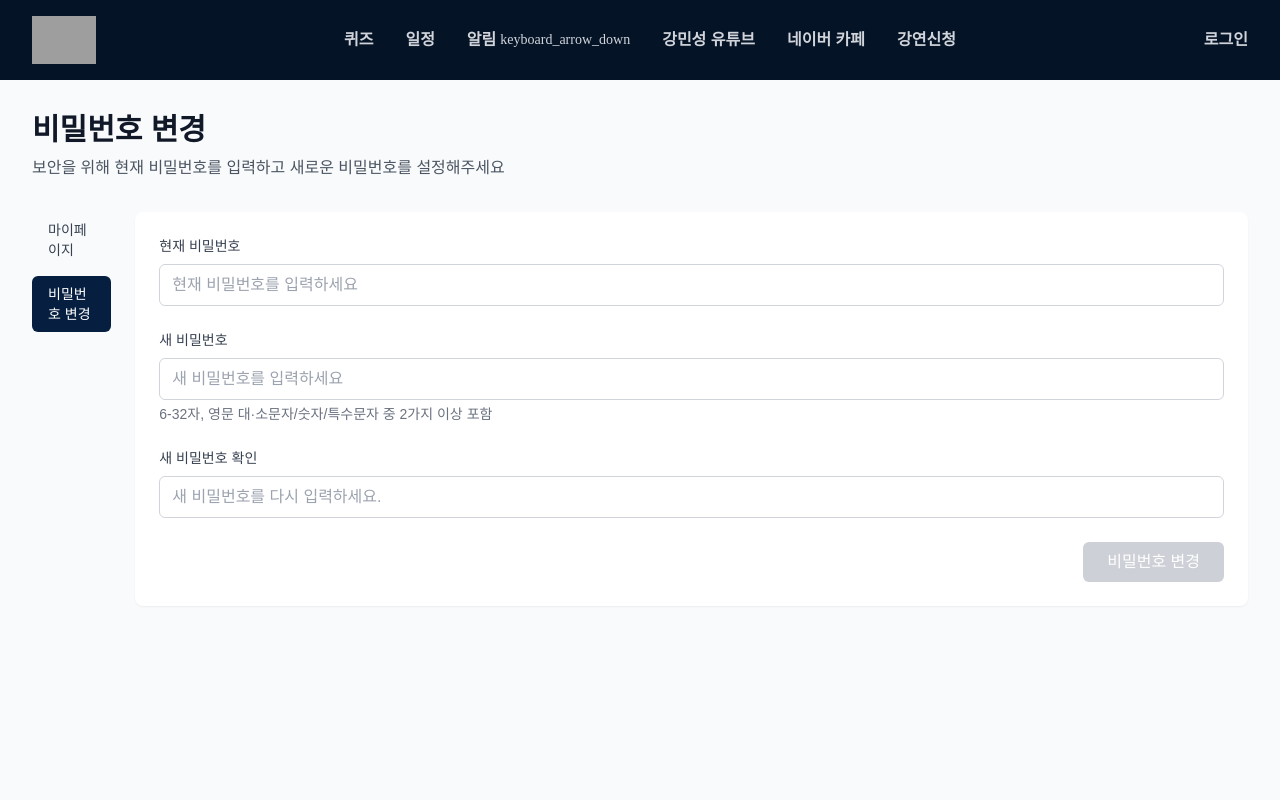
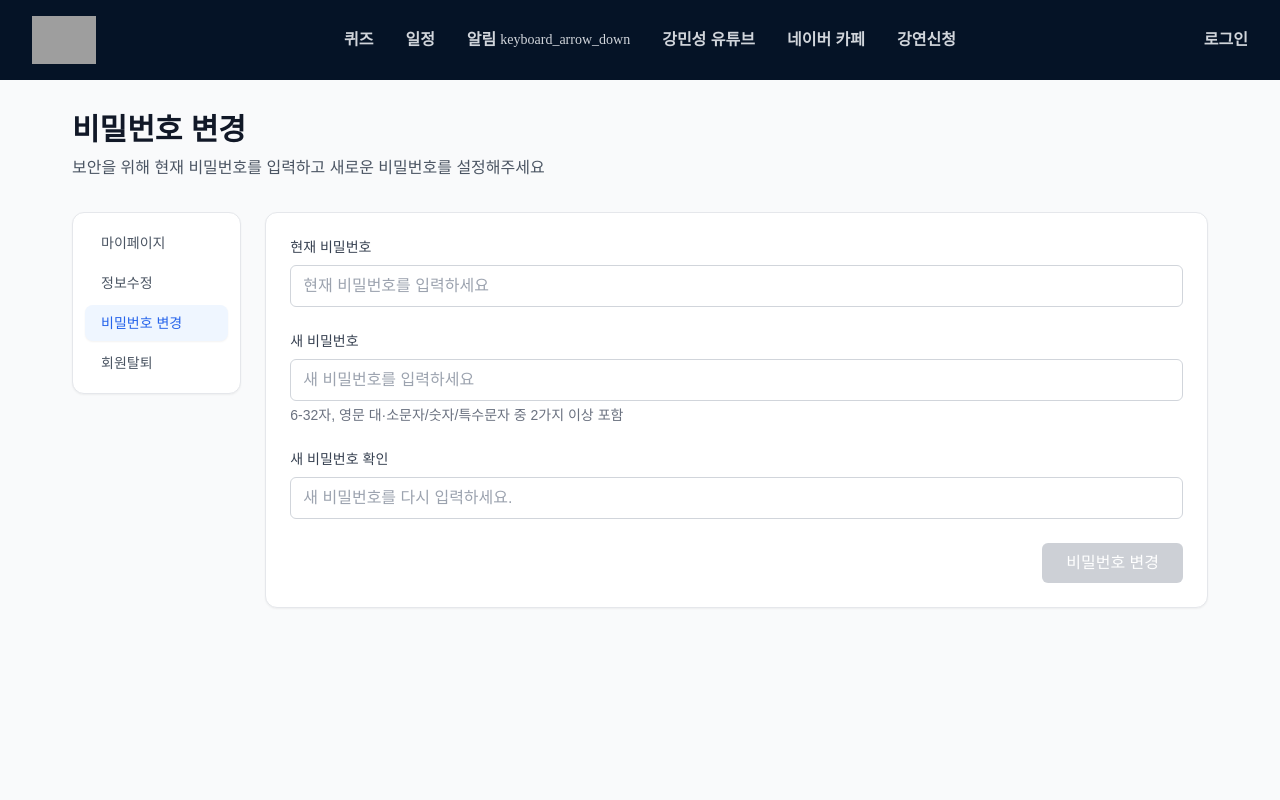
Before and after one commit to kmshistory/kmshistory-v2, a React (Vite) app in the folder frontend/: page /mypage/change-password in a window 1280 px wide. Shown: the top 800 px of the page. Built offline with nearby package versions, Linux system fonts and the light colour scheme; no server answers; grey boxes are pictures that could not be loaded; a web font is replaced by a local one.

Commit message:
<refactor> : 페이지 컨텐츠 영역 너비 조절

```diff
--- a/frontend/src/client/pages/ChangePassword.jsx
+++ b/frontend/src/client/pages/ChangePassword.jsx
@@ -1,11 +1,12 @@
 import React, { useState, useEffect } from 'react';
-import { useNavigate, Link } from 'react-router-dom';
+import { useNavigate, Link, useLocation } from 'react-router-dom';
 import { useTheme, themeUtils } from '../../shared/components/ThemeProvider';
 import apiClient from '../../shared/api/client';
 
 export default function ChangePassword() {
   const theme = useTheme();
   const navigate = useNavigate();
+  const location = useLocation();
 
   // 🎨 theme 기반 색상
   const primary = themeUtils.getColor(theme, 'primary');
@@ -171,38 +172,46 @@ export default function ChangePassword() {
     }
   };
 
+  const menuItems = [
+    { to: '/mypage', label: '마이페이지' },
+    { to: '/mypage/edit-profile', label: '정보수정' },
+    { to: '/mypage/change-password', label: '비밀번호 변경' },
+    { to: '/mypage/withdraw', label: '회원탈퇴' },
+  ];
+
   return (
     <div className="min-h-screen bg-gray-50 py-8 transition-colors duration-200">
-      <div className="w-full px-4 sm:px-6 lg:px-8">
+      <div className="w-full sm:w-[95%] md:w-[768px] lg:w-[1024px] xl:w-[1200px] mx-auto px-4 sm:px-6 lg:px-8">
         <div className="mb-8">
           <h1 className="text-3xl font-bold text-gray-900">비밀번호 변경</h1>
           <p className="mt-2 text-gray-600">보안을 위해 현재 비밀번호를 입력하고 새로운 비밀번호를 설정해주세요</p>
         </div>
 
-        <div className="grid grid-cols-1 lg:grid-cols-12 gap-6">
+        <div className="grid gap-6 lg:grid-cols-12">
           {/* LNB */}
-          <div className="lg:col-span-1">
-            <nav className="space-y-2">
-              <Link
-                to="/mypage"
-                className="block px-4 py-2 text-sm font-medium text-gray-700 hover:bg-gray-100 rounded-md transition-colors duration-200"
-              >
-                마이페이지
-              </Link>
-              <Link
-                to="/mypage/change-password"
-                className="block px-4 py-2 text-sm font-medium text-white rounded-md transition-colors duration-200"
-                style={{ backgroundColor: primary }}
-              >
-                비밀번호 변경
-              </Link>
+          <aside className="lg:col-span-2">
+            <nav className="space-y-1 rounded-xl border border-gray-200 bg-white p-3 shadow-sm">
+              {menuItems.map((item) => {
+                const isActive = location.pathname === item.to;
+                return (
+                  <Link
+                    key={item.to}
+                    to={item.to}
+                    className={`block rounded-lg px-4 py-2 text-sm font-medium transition ${
+                      isActive ? 'bg-blue-50 text-blue-600 shadow-sm' : 'text-gray-600 hover:bg-gray-50'
+                    }`}
+                  >
+                    {item.label}
+                  </Link>
+                );
+              })}
             </nav>
-          </div>
+          </aside>
 
           {/* 메인 콘텐츠 */}
-          <div className="lg:col-span-11">
-            <div className="bg-white shadow-sm rounded-lg transition-colors duration-200">
-              <form id="changePasswordForm" className="space-y-6 p-6" onSubmit={handleSubmit}>
+          <main className="lg:col-span-10">
+            <div className="rounded-xl border border-gray-200 bg-white p-6 shadow-sm transition-colors duration-200">
+              <form id="changePasswordForm" className="space-y-6" onSubmit={handleSubmit}>
                 {/* 현재 비밀번호 */}
                 <div>
                   <label htmlFor="currentPassword" className="block text-sm font-medium text-gray-700 mb-2">
@@ -348,7 +357,7 @@ export default function ChangePassword() {
                 </div>
               </form>
             </div>
-          </div>
+          </main>
         </div>
       </div>
 
--- a/frontend/src/client/pages/EditProfile.jsx
+++ b/frontend/src/client/pages/EditProfile.jsx
@@ -1,11 +1,12 @@
 import React, { useState, useEffect } from 'react';
-import { useNavigate, Link } from 'react-router-dom';
+import { useNavigate, Link, useLocation } from 'react-router-dom';
 import { useTheme, themeUtils } from '../../shared/components/ThemeProvider';
 import apiClient from '../../shared/api/client';
 
 export default function EditProfile() {
   const theme = useTheme();
   const navigate = useNavigate();
+  const location = useLocation();
 
   // 🎨 theme 기반 색상
   const primary = themeUtils.getColor(theme, 'primary');
@@ -191,14 +192,14 @@ export default function EditProfile() {
       });
 
       if (response.status === 200) {
-        // 성공 메시지 표시 후 페이지 새로고침
+        // 성공 메시지 표시 후 마이페이지로 이동
         setNicknameResult({
           message: '정보가 성공적으로 수정되었습니다.',
           type: 'success',
           visible: true,
         });
         setTimeout(() => {
-          window.location.reload();
+          navigate('/mypage');
         }, 1500);
       }
     } catch (error) {
@@ -252,44 +253,46 @@ export default function EditProfile() {
     return null;
   }
 
+  const menuItems = [
+    { to: '/mypage', label: '마이페이지' },
+    { to: '/mypage/edit-profile', label: '정보수정' },
+    { to: '/mypage/change-password', label: '비밀번호 변경' },
+    { to: '/mypage/withdraw', label: '회원탈퇴' },
+  ];
+
   return (
     <div className="min-h-screen bg-gray-50 py-8 transition-colors duration-200">
-      <div className="w-full px-4 sm:px-6 lg:px-8">
+      <div className="w-full sm:w-[95%] md:w-[768px] lg:w-[1024px] xl:w-[1200px] mx-auto px-4 sm:px-6 lg:px-8">
         <div className="mb-8">
           <h1 className="text-3xl font-bold text-gray-900">정보수정</h1>
           <p className="mt-2 text-gray-600">내 정보를 수정하세요</p>
         </div>
 
-        <div className="grid grid-cols-1 lg:grid-cols-12 gap-6">
+        <div className="grid gap-6 lg:grid-cols-12">
           {/* LNB */}
-          <div className="lg:col-span-1">
-            <nav className="space-y-2">
-              <Link
-                to="/mypage"
-                className="block px-4 py-2 text-sm font-medium text-gray-700 hover:bg-gray-100 rounded-md transition-colors duration-200"
-              >
-                마이페이지
-              </Link>
-              <Link
-                to="/mypage/change-password"
-                className="block px-4 py-2 text-sm font-medium text-gray-700 hover:bg-gray-100 rounded-md transition-colors duration-200"
-              >
-                비밀번호 변경
-              </Link>
-              <Link
-                to="/mypage/edit-profile"
-                className="block px-4 py-2 text-sm font-medium text-white rounded-md transition-colors duration-200"
-                style={{ backgroundColor: primary }}
-              >
-                정보수정
-              </Link>
+          <aside className="lg:col-span-2">
+            <nav className="space-y-1 rounded-xl border border-gray-200 bg-white p-3 shadow-sm">
+              {menuItems.map((item) => {
+                const isActive = location.pathname === item.to;
+                return (
+                  <Link
+                    key={item.to}
+                    to={item.to}
+                    className={`block rounded-lg px-4 py-2 text-sm font-medium transition ${
+                      isActive ? 'bg-blue-50 text-blue-600 shadow-sm' : 'text-gray-600 hover:bg-gray-50'
+                    }`}
+                  >
+                    {item.label}
+                  </Link>
+                );
+              })}
             </nav>
-          </div>
+          </aside>
 
           {/* 메인 콘텐츠 */}
-          <div className="lg:col-span-11">
-            <div className="bg-white shadow-sm rounded-lg transition-colors duration-200">
-              <form id="editForm" className="space-y-6 p-6" onSubmit={handleSubmit}>
+          <main className="lg:col-span-10">
+            <div className="rounded-xl border border-gray-200 bg-white p-6 shadow-sm transition-colors duration-200">
+              <form id="editForm" className="space-y-6" onSubmit={handleSubmit}>
                 {/* 닉네임 수정 */}
                 <div>
                   <label htmlFor="nickname" className="block text-sm font-medium text-gray-700 mb-2">
@@ -404,7 +407,7 @@ export default function EditProfile() {
                 </div>
               </form>
             </div>
-          </div>
+          </main>
         </div>
       </div>
     </div>
--- a/frontend/src/client/pages/Withdraw.jsx
+++ b/frontend/src/client/pages/Withdraw.jsx
@@ -1,11 +1,12 @@
 import React, { useState, useEffect } from 'react';
-import { useNavigate, Link } from 'react-router-dom';
+import { useNavigate, Link, useLocation } from 'react-router-dom';
 import { useTheme, themeUtils } from '../../shared/components/ThemeProvider';
 import apiClient from '../../shared/api/client';
 
 export default function Withdraw() {
   const theme = useTheme();
   const navigate = useNavigate();
+  const location = useLocation();
 
   // 🎨 theme 기반 색상
   const primary = themeUtils.getColor(theme, 'primary');
@@ -138,50 +139,46 @@ export default function Withdraw() {
     return null;
   }
 
+  const menuItems = [
+    { to: '/mypage', label: '마이페이지' },
+    { to: '/mypage/edit-profile', label: '정보수정' },
+    { to: '/mypage/change-password', label: '비밀번호 변경' },
+    { to: '/mypage/withdraw', label: '회원탈퇴' },
+  ];
+
   return (
     <div className="min-h-screen bg-gray-50 py-8 transition-colors duration-200">
-      <div className="w-full px-4 sm:px-6 lg:px-8">
+      <div className="w-full sm:w-[95%] md:w-[768px] lg:w-[1024px] xl:w-[1200px] mx-auto px-4 sm:px-6 lg:px-8">
         <div className="mb-8">
           <h1 className="text-3xl font-bold text-gray-900">회원탈퇴</h1>
           <p className="mt-2 text-gray-600">계정을 영구적으로 삭제합니다</p>
         </div>
 
-        <div className="grid grid-cols-1 lg:grid-cols-12 gap-6">
+        <div className="grid gap-6 lg:grid-cols-12">
           {/* LNB */}
-          <div className="lg:col-span-1">
-            <nav className="space-y-2">
-              <Link
-                to="/mypage"
-                className="block px-4 py-2 text-sm font-medium text-gray-700 hover:bg-gray-100 rounded-md transition-colors duration-200"
-              >
-                마이페이지
-              </Link>
-              <Link
-                to="/mypage/change-password"
-                className="block px-4 py-2 text-sm font-medium text-gray-700 hover:bg-gray-100 rounded-md transition-colors duration-200"
-              >
-                비밀번호 변경
-              </Link>
-              <Link
-                to="/mypage/edit-profile"
-                className="block px-4 py-2 text-sm font-medium text-gray-700 hover:bg-gray-100 rounded-md transition-colors duration-200"
-              >
-                정보수정
-              </Link>
-              <Link
-                to="/mypage/withdraw"
-                className="block px-4 py-2 text-sm font-medium text-white rounded-md transition-colors duration-200"
-                style={{ backgroundColor: primary }}
-              >
-                회원탈퇴
-              </Link>
+          <aside className="lg:col-span-2">
+            <nav className="space-y-1 rounded-xl border border-gray-200 bg-white p-3 shadow-sm">
+              {menuItems.map((item) => {
+                const isActive = location.pathname === item.to;
+                return (
+                  <Link
+                    key={item.to}
+                    to={item.to}
+                    className={`block rounded-lg px-4 py-2 text-sm font-medium transition ${
+                      isActive ? 'bg-blue-50 text-blue-600 shadow-sm' : 'text-gray-600 hover:bg-gray-50'
+                    }`}
+                  >
+                    {item.label}
+                  </Link>
+                );
+              })}
             </nav>
-          </div>
+          </aside>
 
           {/* 메인 콘텐츠 */}
-          <div className="lg:col-span-11">
-            <div className="bg-white shadow-sm rounded-lg transition-colors duration-200">
-              <div className="space-y-6 p-6">
+          <main className="lg:col-span-10">
+            <div className="rounded-xl border border-gray-200 bg-white p-6 shadow-sm transition-colors duration-200">
+              <div className="space-y-6">
                 {/* 회원탈퇴 안내 */}
                 <div>
                   <h2 className="text-xl font-semibold text-gray-900 mb-4">회원탈퇴 안내</h2>
@@ -270,7 +267,7 @@ export default function Withdraw() {
                 </div>
               </div>
             </div>
-          </div>
+          </main>
         </div>
       </div>
 
```
